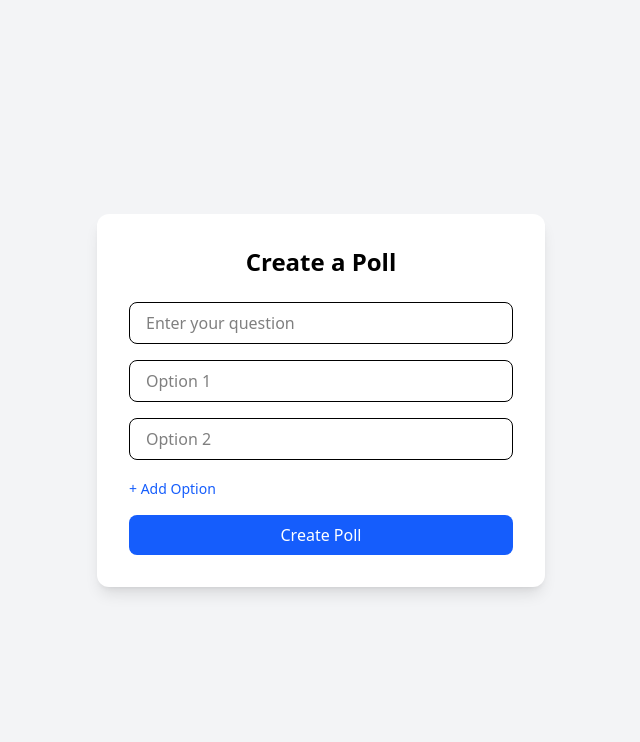
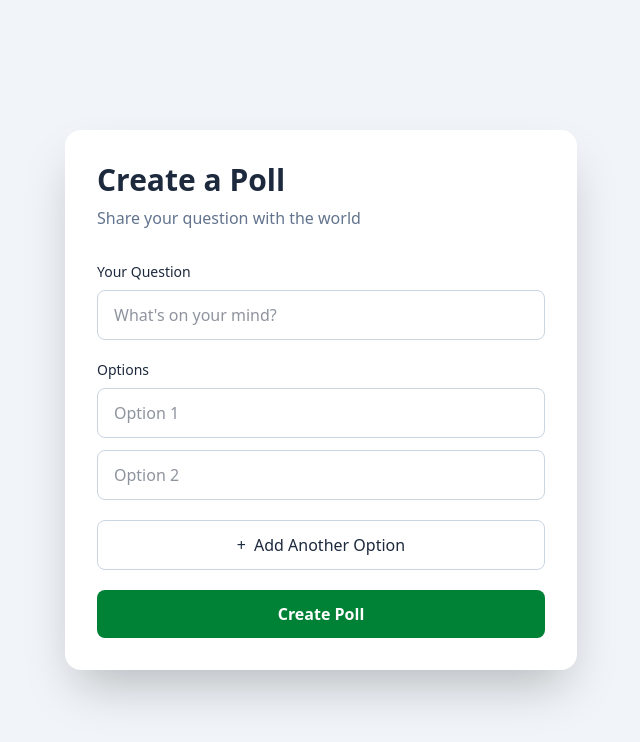
Before and after one commit to Nitika-singh-4/Real_Time_Poll_Rooms, a React app in the folder frontend/: page / in a window 1280 px wide. Shown: the top 742 px of the page, without its empty margins (319-959 px from the left). Built offline with nearby package versions, Linux system fonts and the light colour scheme; no server answers; the HTML template or start-up script is replaced by a standard one.

Commit message:
UI polished

```diff
--- a/frontend/src/pages/CreatePoll.jsx
+++ b/frontend/src/pages/CreatePoll.jsx
@@ -20,19 +20,17 @@ function CreatePoll() {
 const handleSubmit = async (e) => {
   e.preventDefault();
 
-  // Remove empty options
   const filteredOptions = options
-    .map(opt => opt.trim())
-    .filter(opt => opt !== "");
+    .map((opt) => opt.trim())
+    .filter((opt) => opt !== "");
 
-  // Validation: At least 2 non-empty options
-  if (filteredOptions.length < 2) {
-    alert("Please provide at least 2 valid options.");
+  if (question.trim() === "") {
+    alert("Question cannot be empty.");
     return;
   }
 
-  if (question.trim() === "") {
-    alert("Question cannot be empty.");
+  if (filteredOptions.length < 2) {
+    alert("Please provide at least 2 valid options.");
     return;
   }
 
@@ -45,31 +43,57 @@ function CreatePoll() {
       }
     );
 
-    navigate(`/poll/${response.data.roomId}`);
+    console.log("Poll created successfully:", response.data);
 
+    const roomId =
+      response.data.roomId ||
+      response.data.poll?.roomId ||
+      response.data._id;
+
+    console.log("Room ID:", roomId);
+
+    if (roomId) {
+      navigate(`/poll/${roomId}`);
+    } else {
+      alert("Poll created but room ID not found.");
+    }
   } catch (error) {
+    console.error("Error creating poll:", error);
     alert("Error creating poll");
   }
 };
 
-
   return (
-    <div className="min-h-screen bg-gray-100 flex items-center justify-center">
-      <div className="bg-white shadow-lg rounded-xl p-8 w-full max-w-md">
-        <h2 className="text-2xl font-bold mb-6 text-center">
+    <div className="min-h-screen bg-slate-100 flex items-center justify-center p-4">
+      <div className="bg-white shadow-2xl rounded-2xl p-8 w-full max-w-lg">
+        <div className="mb-8">
+          <h2 className="text-3xl font-bold text-slate-800 mb-2">
             Create a Poll
           </h2>
+          <p className="text-slate-500">Share your question with the world</p>
+        </div>
 
-        <form onSubmit={handleSubmit} className="space-y-4">
+        <form onSubmit={handleSubmit} className="space-y-5">
+          {/* Question input */}
+          <div>
+            <label className="block text-sm font-medium text-slate-800 mb-2">
+              Your Question
+            </label>
             <input
               type="text"
-            placeholder="Enter your question"
+              placeholder="What's on your mind?"
               value={question}
               onChange={(e) => setQuestion(e.target.value)}
               required
-            className="w-full border rounded-lg px-4 py-2 focus:outline-none focus:ring-2 focus:ring-blue-500"
+              className="w-full border border-slate-300 rounded-lg px-4 py-3 focus:outline-none focus:ring-2 focus:ring-green-700 focus:border-transparent transition-all text-slate-800"
             />
+          </div>
 
+          {/* Options */}
+          <div className="space-y-3">
+            <label className="block text-sm font-medium text-slate-800 mb-2">
+              Options
+            </label>
             {options.map((option, index) => (
               <input
                 key={index}
@@ -79,22 +103,25 @@ function CreatePoll() {
                 onChange={(e) =>
                   handleOptionChange(index, e.target.value)
                 }
-              required
-              className="w-full border rounded-lg px-4 py-2 focus:outline-none focus:ring-2 focus:ring-blue-500"
+                className="w-full border border-slate-300 rounded-lg px-4 py-3 focus:outline-none focus:ring-2 focus:ring-green-700 focus:border-transparent transition-all text-slate-800"
               />
             ))}
+          </div>
 
+          {/* Add option button */}
           <button
             type="button"
             onClick={addOption}
-            className="text-blue-600 text-sm hover:underline"
+            className="w-full border border-slate-300 rounded-lg py-3 text-slate-800 font-medium hover:bg-slate-50 transition-all flex items-center justify-center gap-2"
           >
-            + Add Option
+            <span>+</span>
+            <span>Add Another Option</span>
           </button>
 
+          {/* Submit button */}
           <button
             type="submit"
-            className="w-full bg-blue-600 text-white py-2 rounded-lg hover:bg-blue-700 transition"
+            className="w-full bg-green-700 text-white py-3 rounded-lg font-semibold hover:bg-green-800 transition-all active:scale-[0.99]"
           >
             Create Poll
           </button>
--- a/frontend/src/pages/PollRoom.jsx
+++ b/frontend/src/pages/PollRoom.jsx
@@ -12,6 +12,7 @@ function PollRoom() {
 
   useEffect(() => {
     fetchPoll();
+
     socket.emit("joinRoom", roomId);
 
     socket.on("resultsUpdated", (updatedPoll) => {
@@ -60,16 +61,18 @@ function PollRoom() {
 
   if (!poll) {
     return (
-    <div className="min-h-screen flex items-center justify-center">
-      <div className="bg-white p-6 rounded shadow">
-        <h2 className="text-xl font-semibold text-red-500">
+      <div className="min-h-screen bg-slate-100 flex items-center justify-center px-4">
+        <div className="bg-white p-10 rounded-3xl shadow-2xl text-center max-w-md w-full">
+          <h2 className="text-2xl font-semibold text-slate-800 mb-2">
             Poll Not Found
           </h2>
+          <p className="text-slate-500">
+            The poll you're looking for doesn't exist or has been removed.
+          </p>
         </div>
       </div>
     );
   }
-
 
   const totalVotes = poll.options.reduce(
     (sum, option) => sum + option.votes,
@@ -77,17 +80,22 @@ function PollRoom() {
   );
 
   return (
-    <div className="min-h-screen bg-gray-100 flex items-center justify-center">
-      <div className="bg-white shadow-lg rounded-xl p-8 w-full max-w-md">
-        <h2 className="text-xl font-bold mb-4">
+    <div className="min-h-screen bg-slate-100 flex items-center justify-center px-4">
+      <div className="w-full max-w-xl bg-white shadow-2xl rounded-3xl p-10">
+
+        {/* Question Section */}
+        <div className="mb-10 text-center">
+          <h1 className="text-3xl font-semibold text-slate-800 mb-4">
             {poll.question}
-        </h2>
+          </h1>
 
-        <p className="text-gray-500 mb-6">
-          Total Votes: {totalVotes}
-        </p>
+          <div className="inline-block bg-green-50 text-green-700 text-sm font-medium px-5 py-2 rounded-full">
+            {totalVotes} Total Votes
+          </div>
+        </div>
 
-        <div className="space-y-4">
+        {/* Options */}
+        <div className="space-y-8">
           {poll.options.map((option, index) => {
             const percentage =
               totalVotes === 0
@@ -95,39 +103,56 @@ function PollRoom() {
                 : ((option.votes / totalVotes) * 100).toFixed(1);
 
             return (
-              <div key={index}>
+              <div key={index} className="space-y-3">
+
+                {/* Option Button */}
                 <button
                   onClick={() => handleVote(index)}
                   disabled={hasVoted}
-                  className={`w-full text-left px-4 py-2 rounded-lg border transition ${
+                  className={`w-full px-6 py-4 rounded-2xl text-left text-lg font-medium border transition-all duration-200
+                  ${
                     selectedIndex === index
-                      ? "bg-green-500 text-white"
-                      : "bg-gray-50 hover:bg-gray-100"
+                      ? "bg-green-700 text-white border-green-700 shadow-lg"
+                      : hasVoted
+                      ? "bg-slate-50 text-slate-500 border-slate-200 cursor-not-allowed"
+                      : "bg-white text-slate-800 border-slate-300 hover:border-green-700 hover:bg-green-50 hover:scale-[1.01]"
                   }`}
                 >
                   {option.text}
                 </button>
 
-                <div className="w-full bg-gray-200 h-2 rounded mt-2">
+                {/* Progress Bar */}
+                <div className="relative w-full h-3 bg-slate-200 rounded-full overflow-hidden">
                   <div
-                    className="bg-green-500 h-2 rounded transition-all duration-300"
+                    className="absolute left-0 top-0 h-full bg-green-600 rounded-full transition-all duration-700 ease-out"
                     style={{ width: `${percentage}%` }}
                   ></div>
                 </div>
 
-                <p className="text-sm text-gray-600 mt-1">
-                  {option.votes} votes ({percentage}%)
-                </p>
+                {/* Vote Stats */}
+                <div className="flex justify-between text-sm text-slate-500">
+                  <span>{option.votes} votes</span>
+                  <span className="font-semibold text-slate-700">
+                    {percentage}%
+                  </span>
+                </div>
+
               </div>
             );
           })}
         </div>
 
+        {/* Vote Confirmation */}
         {hasVoted && (
-          <p className="mt-6 text-green-600 font-medium">
-            ✅ You have voted
+          <div className="mt-10 text-center bg-green-50 border border-green-200 rounded-2xl py-4">
+            <p className="text-green-700 font-medium text-lg">
+              ✓ Your vote has been recorded
             </p>
+          </div>
         )}
+
+
+
       </div>
     </div>
   );
```
Lines whose indentation alone changed are shown as unchanged.
